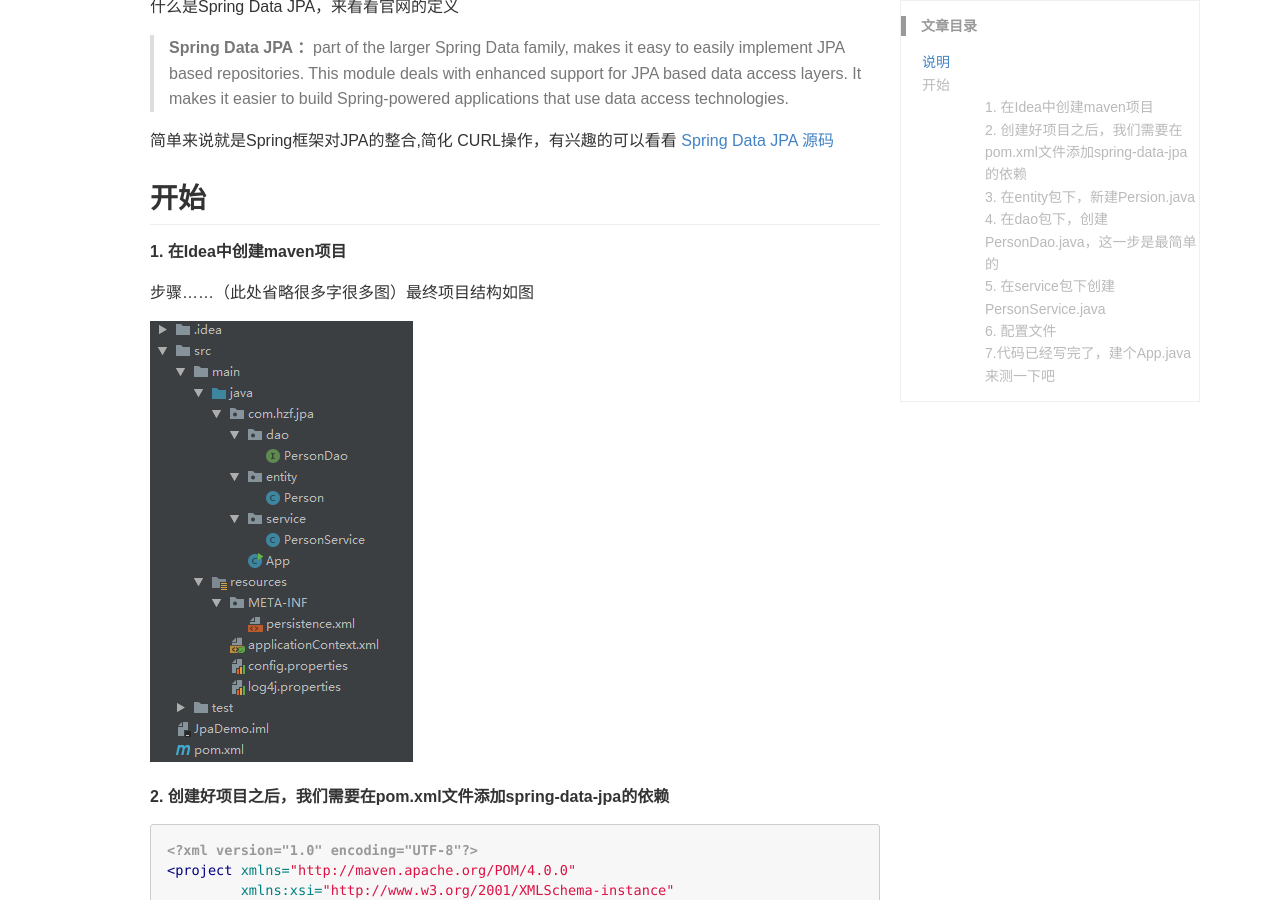
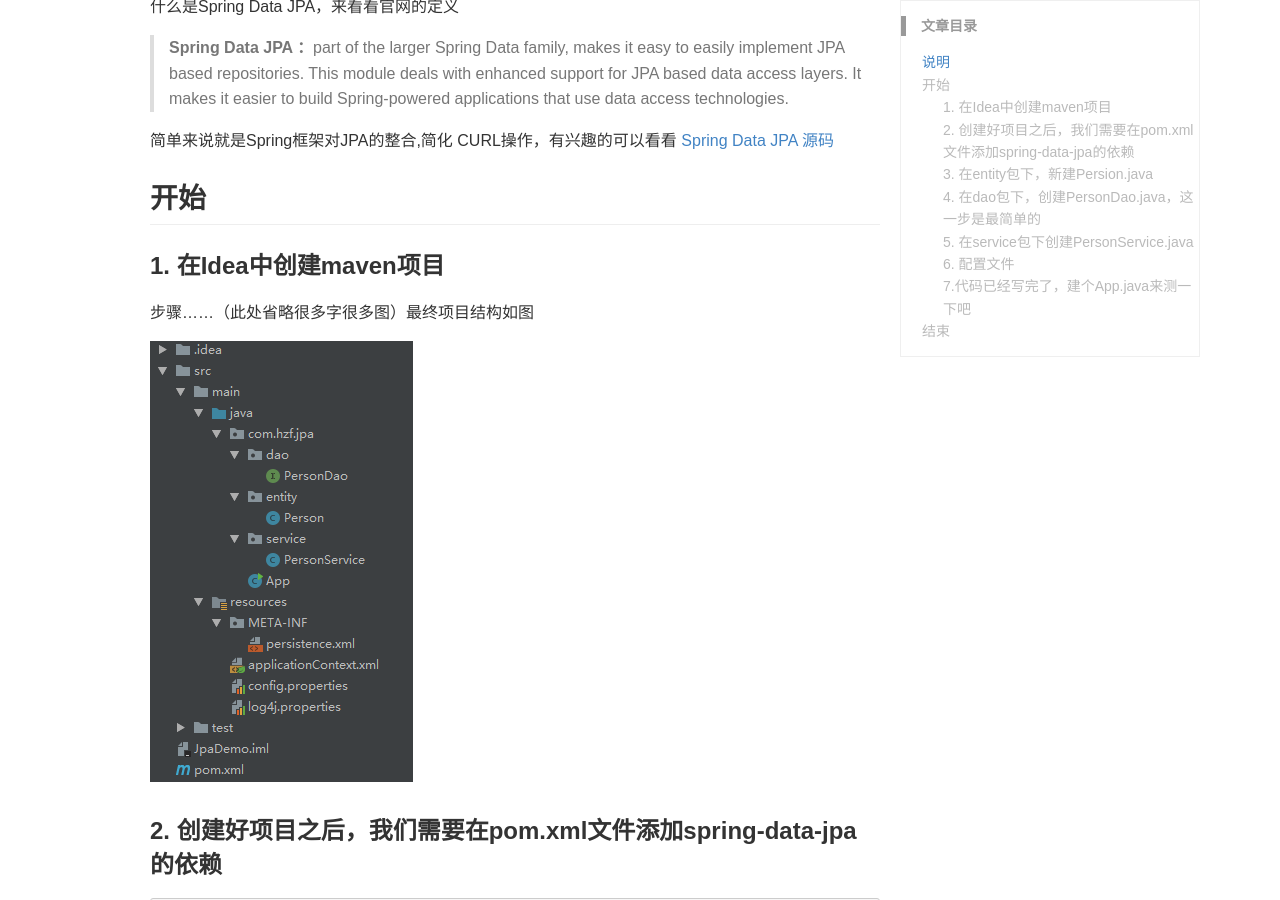
Before and after one commit to 2efeng/2efeng.github.io, a Jekyll site: the page built from _posts/Spring/2018-8-3-Spring-Date-JPA.md, in a window 1280 px wide and 900 px high, scrolled down 423 px. Built offline with Jekyll 4.4.1, drawn with Linux system fonts in a browser that asks for light colours; comment, search, counter and statistics services are not loaded.

Commit message:
Update 2018-8-3-Spring-Date-JPA.md

````diff
--- a/_posts/Spring/2018-8-3-Spring-Date-JPA.md
+++ b/_posts/Spring/2018-8-3-Spring-Date-JPA.md
@@ -23,14 +23,14 @@
 
 
 ## 开始
-##### 1. 在Idea中创建maven项目
+### 1. 在Idea中创建maven项目
 步骤......（此处省略很多字很多图）最终项目结构如图
 
 ![jpa-1-1](/images/Spring/Spring-Data-JPA/jpa-1-1.png)
 
 
 
-##### 2. 创建好项目之后，我们需要在pom.xml文件添加spring-data-jpa的依赖
+### 2. 创建好项目之后，我们需要在pom.xml文件添加spring-data-jpa的依赖
 
 ``` xml
 <?xml version="1.0" encoding="UTF-8"?>
@@ -97,7 +97,7 @@
 
 
 
-##### 3. 在entity包下，新建Persion.java
+### 3. 在entity包下，新建Persion.java
 
 ```java
 package com.hzf.jpa.entity;
@@ -155,7 +155,7 @@
 
 
 
-##### 4. 在dao包下，创建PersonDao.java，这一步是最简单的
+### 4. 在dao包下，创建PersonDao.java，这一步是最简单的
 
 ```java
 package com.hzf.jpa.dao;
@@ -199,7 +199,7 @@
 
 
 
-##### 5. 在service包下创建PersonService.java
+### 5. 在service包下创建PersonService.java
 
 ```java
 package com.hzf.jpa.service;
@@ -262,7 +262,7 @@
 
 
 
-##### 6. 配置文件
+### 6. 配置文件
 
 - applicationContext.xml
 
@@ -413,7 +413,7 @@
 
 
 
-##### 7.代码已经写完了，建个App.java来测一下吧
+### 7.代码已经写完了，建个App.java来测一下吧
 
 ```java
 package com.hzf.jpa;
@@ -452,7 +452,7 @@
 ApplicationContext context = new FileSystemXmlApplicationContext(applicationContext);
 ```
 
-
+## 结束
 
 ---------
 
````
